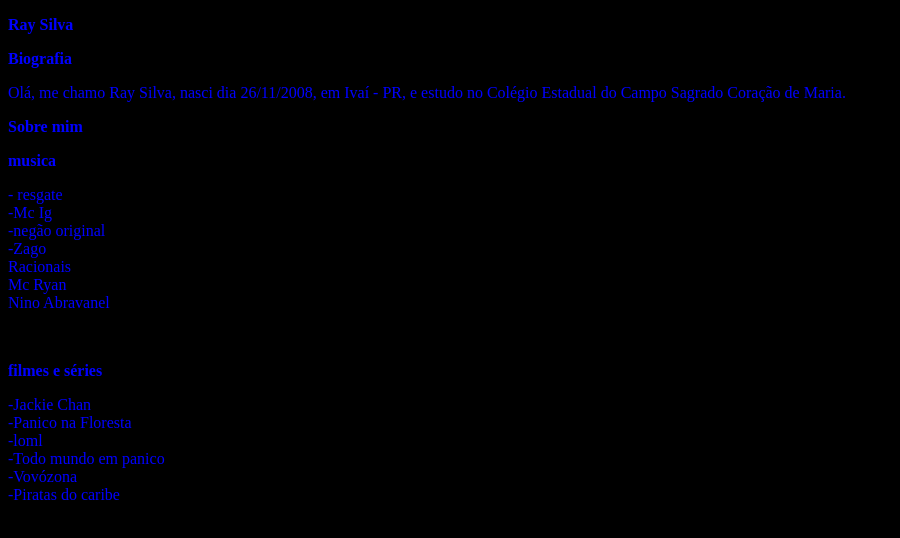
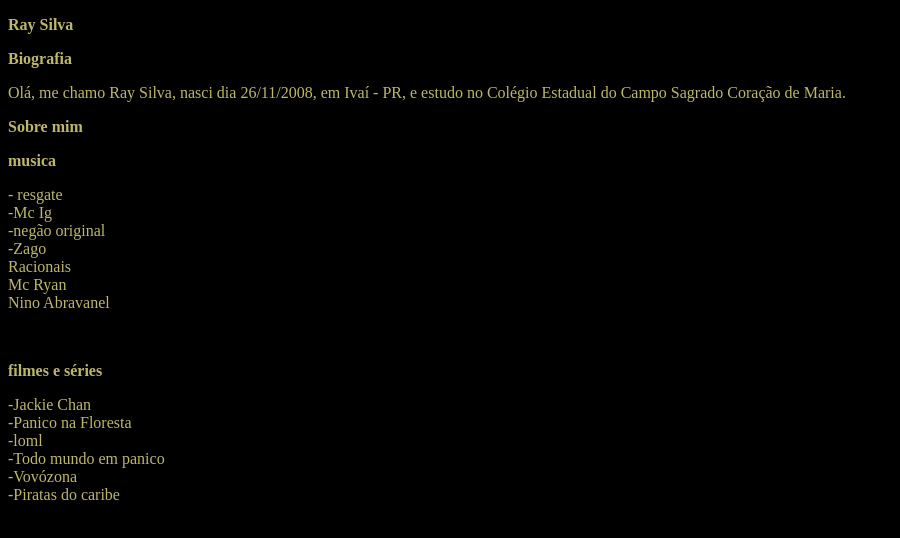
Before and after one commit to raysilva26/curso4sagrado, a plain HTML site: page index.html in a window 1280 px wide. Shown: the whole page, without its empty margins (0-900 px from the left). Drawn offline with Linux system fonts and the light colour scheme.

Commit message:
aaltwrei

```diff
--- a/style.css
+++ b/style.css
@@ -1,4 +1,4 @@
 body {
     background-color:black;
-    color:blue;
+    color:darkkhaki;
 }
```
